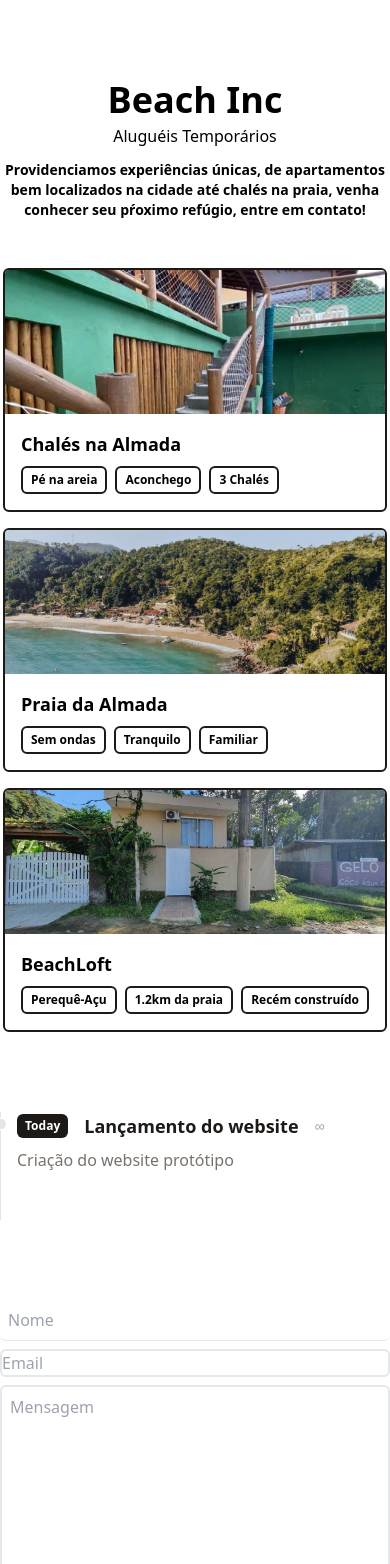
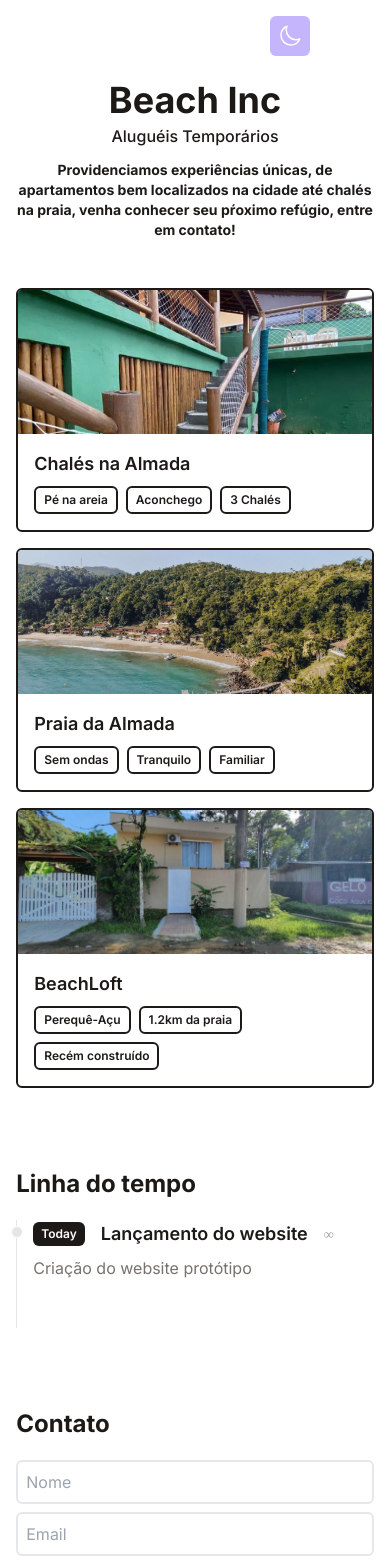
Before and after one commit to LuizCVBSJ/luizcvbsj.github.io, a React (Vite) app: page / in a window 390 px wide. Shown: the top 1564 px of the page. Built offline with nearby package versions, Linux system fonts and the light colour scheme.

Commit message:
Website barebones complete

```diff
--- a/index.html
+++ b/index.html
@@ -4,6 +4,7 @@
     <meta charset="UTF-8" />
     <link rel="icon" type="image/svg+xml" href="/vite.svg" />
     <meta name="viewport" content="width=device-width, initial-scale=1.0" />
+    <meta http-equiv="Permissions-Policy" content="interest-cohort=()">
     <title>Minimal Portfolio</title>
     <link rel="preconnect" href="https://fonts.googleapis.com">
     <link rel="preconnect" href="https://fonts.gstatic.com" crossorigin>
--- a/src/App.jsx
+++ b/src/App.jsx
@@ -1,21 +1,90 @@
-import React from "react";
-import Contact from "./components/Contact";
-import Footer from "./components/Footer";
-import Intro from "./components/Intro";
-import Portfolio from "./components/Portfolio";
-import Timeline from "./components/Timeline";
+import React, { useEffect, useState } from 'react';
+import Contact from './components/Contact';
+import Footer from './components/Footer';
+import Intro from './components/Intro';
+import Portfolio from './components/Portfolio';
+import Timeline from './components/Timeline';
 
 function App() {
+	const [theme, setTheme] = useState(null);
 
+	useEffect(() => {
+		if (window.matchMedia('(prefers-color-scheme: dark)').matches) {
+			setTheme('dark');
+		} else {
+			setTheme('light');
+		}
+	}, []);
+
+	const handleThemeSwitch = () => {
+		setTheme(theme === 'dark' ? 'light' : 'dark');
+	};
+
+	useEffect(() => {
+		if (theme === 'dark') {
+			document.documentElement.classList.add('dark');
+		} else {
+			document.documentElement.classList.remove('dark');
+		}
+	}, [theme]);
+
+	const sun = (
+		<svg
+			xmlns="http://www.w3.org/2000/svg"
+			fill="none"
+			viewBox="0 0 24 24"
+			strokeWidth={1.5}
+			stroke="currentColor"
+			className="w-6 h-6"
+		>
+			<path
+				strokeLinecap="round"
+				strokeLinejoin="round"
+				d="M12 3v2.25m6.364.386l-1.591 1.591M21 12h-2.25m-.386 6.364l-1.591-1.591M12
+        18.75V21m-4.773-4.227l-1.591 1.591M5.25 12H3m4.227-4.773L5.636 5.636M15.75
+        12a3.75 3.75 0 11-7.5 0 3.75 3.75 0 017.5 0z"
+			/>
+		</svg>
+	);
+
+	const moon = (
+		<svg
+			xmlns="http://www.w3.org/2000/svg"
+			fill="none"
+			viewBox="0 0 24 24"
+			strokeWidth={1.5}
+			stroke="white"
+			className="w-6 h-6"
+		>
+			<path
+				strokeLinecap="round"
+				strokeLinejoin="round"
+				d="M21.752 15.002A9.718 9.718 0 0118 15.75c-5.385 0-9.75-4.365-9.75-9.75
+        0-1.33.266-2.597.748-3.752A9.753 9.753 0 003 11.25C3 16.635 7.365 21 12.75
+        21a9.753 9.753 0 009.002-5.998z"
+			/>
+		</svg>
+	);
 
   return (
-    <div className="App">
+	<>
+		<button
+			type="button"
+			onClick={handleThemeSwitch}
+			className="fixed p-2 z-10 right-20 top-4 bg-violet-300 dark:bg-orange-300 text-lg p-1 rounded-md"
+		>
+			{theme === 'dark' ? sun : moon}
+		</button>
+		<div className="bg-white dark:bg-stone-900 text-stone-900 dark:text-stone-300 min-h-screen font-inter">
+			<div className="max-w-5xl w-11/12 mx-auto">
 				<Intro />
 				<Portfolio />
 				<Timeline />
 				<Contact />
 				<Footer />
 			</div>
+		</div>
+	 </>
   )
 }
 
--- a/src/components/Contact.jsx
+++ b/src/components/Contact.jsx
@@ -1,4 +1,5 @@
 import React from "react";
+import Title from "./Title";
 
 function Contact() {
     return (
@@ -8,20 +9,19 @@
                 method="POST"
                 className="flex flex-col w-full md:w-7/12"
                 >
-
+                    <Title id="contact">Contato</Title>
                     <input
                         type="text"
                         name="name"
                         placeholder="Nome"
-                        className="p-2 bg-transparent border-b rounded-md f
-                        ocus:outline-none"
+                        className="p-2 bg-transparent border-2 rounded-md focus:outline-none"
                     />
 
                     <input
                         type="text"
                         name="email"
                         placeholder="Email"
-                        className="my-2 p2 bg-transparent border-2 rounded-md
+                        className="my-2 p-2 bg-transparent border-2 rounded-md
                         focus:outline-none"
                     />
                     <textarea
--- a/src/components/Intro.jsx
+++ b/src/components/Intro.jsx
@@ -3,7 +3,7 @@
 function Intro() {
     return (
         <div className="flex items-center justify-center flex-col text-center pt-20 pb-6">
-            <h1 className="text-4xl md:text-7xl mb-1 md:mb-3 font-bold">Beach Inc</h1>
+            <h1 className="text-4xl md:text-7xl dark:text-white mb-1 md:mb-3 font-bold">Beach Inc</h1>
             <p className="text-base md:text-xl mb-3 font-medium">Aluguéis Temporários</p>
             <p className="text-sm max-w-xl mb-6 font-bold">Providenciamos experiências únicas,
             de apartamentos bem localizados na cidade até chalés na praia, venha conhecer seu
--- a/src/components/Timeline.jsx
+++ b/src/components/Timeline.jsx
@@ -1,11 +1,13 @@
 import React from "react";
 import timeline from "../data/timeline";
 import TimelineItem from "./TimelineItem";
+import Title from "./Title";
 
 function Timeline() {
     return (
         <div className="flex flex-col md:flex-row justify-center my-20">
             <div className="w-full md:w-7/12">
+                <Title id="timeline">Linha do tempo</Title>
                 {timeline.map(item => (
                     <TimelineItem
                         year={item.year}
--- a/src/components/TimelineItem.jsx
+++ b/src/components/TimelineItem.jsx
@@ -2,21 +2,22 @@
 
 function TimelineItem({ year, title, duration, details }) {
     return (
-        <ol className="flex flex-col md:flex-row relative border-l border-stone-200">
+        <ol className="flex flex-col md:flex-row relative border-l border-stone-200 dark:border-stone-700">
             <li className="mb-10 ml-4">
-                <div className="absolute w-3 h-3 bg-stone-200 rounded-full mt-1.5 -left-1.5 border border-white" />
+                <div className="absolute w-3 h-3 bg-stone-200 rounded-full mt-1.5 -left-1.5 border border-white
+                dark:border-stone-900 dark:bg-stone-700" />
                 <p className="flex flex-wrap gap-4 flew-row items-center justify-start text-xs md:text-sm">
-                    <span className="inline-block px-2 py-1 font-semibold text-white bg-stone-900 rounded-md">
+                    <span className="inline-block px-2 py-1 font-semibold text-white dark:text-stone-900  dark:bg-white bg-stone-900 rounded-md">
                         {year}
                     </span>
-                    <h3 className="text-lg font-semibold text-stone-900">
+                    <h3 className="text-lg font-semibold text-stone-900 dark:text-white">
                         {title}
                     </h3>
-                    <div className="my-1 text-sm font-normal leading-1 text-stone-400">
+                    <div className="my-1 text-sm font-normal leading-1 text-stone-400 dark:text-stone-500">
                         {duration}
                     </div>
                 </p>
-                <p className="my-2 text-base font-normal text-stone-500">
+                <p className="my-2 text-base font-normal text-stone-500 dark:text-stone-400">
                     {details}
                 </p>
             </li>
--- /dev/null
+++ b/src/components/Title.jsx
@@ -0,0 +1,15 @@
+import React from "react";
+
+function Title({ children, id }) {
+    return (
+        <h1
+            id={id && id}
+            className="text-2xl font-bold ununderline underline-offset-8 deoration-4 mb-5 text-stone-900
+            dark:text-white"
+        >
+            {children}
+        </h1>
+    )
+}
+
+export default Title;
```
Lines whose indentation alone changed are shown as unchanged.
